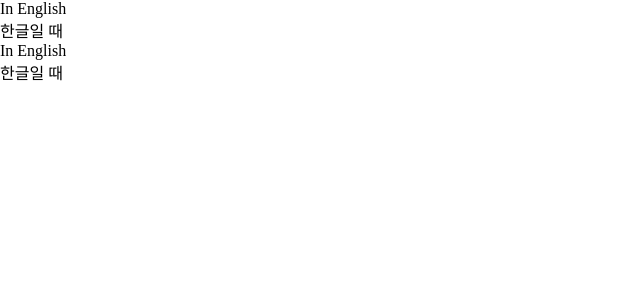
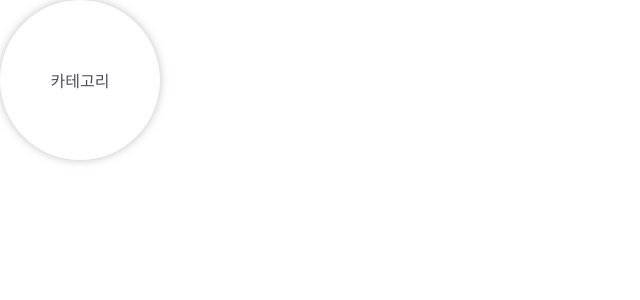
Before and after one commit to modern-agile-team/3term-main-front, a Next.js app: page /test/hg in a window 1280 px wide. Shown: the top 300 px of the page, without its empty margins (0-640 px from the left). Built offline with nearby package versions, Linux system fonts and the light colour scheme.

Commit message:
Add/hangyeol:Added Basic category

```diff
--- /dev/null
+++ b/components/category/Basic.tsx
@@ -0,0 +1,43 @@
+import { css, cx } from '@emotion/css';
+import {
+  colors,
+  color,
+  fontSizes,
+  fontWeights,
+  radius,
+} from '../../style/palette';
+
+function Basic(props) {
+  const category = css`
+    display: flex;
+    justify-content: center;
+    align-items: center;
+    width: 160px;
+    height: 160px;
+
+    box-shadow: 0 0 8px 0 rgba(132, 131, 141, 0.5);
+    /* 섀도우 스타일 정리되면 교체 */
+
+    :hover {
+      width: 180px;
+      height: 180px;
+      ${color.back(colors.subtle)}
+    }
+  `;
+  return (
+    <button
+      className={cx(
+        category,
+        color.back(colors.white),
+        color.content(colors.grayDark1),
+        radius.circle,
+        fontSizes[16],
+        fontWeights.normal
+      )}
+    >
+      {props.children}
+    </button>
+  );
+}
+
+export default Basic;
--- a/pages/_app.tsx
+++ b/pages/_app.tsx
@@ -8,6 +8,7 @@ injectGlobal`
   box-sizing: border-box;
   padding: 0;
   margin: 0;
+  font-family: 'Noto Sans KR', sans-serif;
 }
 & button {
   cursor: pointer;
--- a/pages/test/hg.tsx
+++ b/pages/test/hg.tsx
@@ -1,32 +1,15 @@
 import type { AppProps } from 'next/app';
 import { cx, css } from '@emotion/css';
-import { Global } from '@emotion/react';
+import Basic from '../../components/category/Basic';
 
 const styles = css`
-  /* @font-face {
-    font-family: 'Noto Sans KR';
-    src: url('/fonts/NotoSansKR-Black.otf') format('otf'),
-      url('/fonts/NotoSansKR-Bold.otf') format('otf'),
-      url('/fonts/NotoSansKR-Light.otf') format('otf'),
-      url('/fonts/NotoSansKR-Medium.otf') format('otf'),
-      url('/fonts/NotoSansKR-Regular.otf') format('otf'),
-      url('/fonts/NotoSansKR-Thin.otf') format('otf');
-    unicode-range: U+AC00-D7A3;
-  } */
-  * {
-    font-size: 50px;
-  }
+  font-size: 50px;
 `;
 
 function MyApp({}: AppProps) {
   return (
     <>
-      <Global styles={cx(styles)} />
-      <div className={cx(styles)}>{'In English'}</div>
-      <div className={cx(styles)}>{'한글일 때'}</div>
-      <span className={cx(styles)}>{'In English'}</span>
-      <br />
-      <span className={cx(styles)}>{'한글일 때'}</span>
+      <Basic>{'카테고리'}</Basic>
     </>
   );
 }
--- a/style/palette.ts
+++ b/style/palette.ts
@@ -115,4 +115,4 @@ const radius: object = {
   `,
 }; //한결
 
-export { colors, color, fontSizes, fontWeights };
+export { colors, color, fontSizes, fontWeights, radius };
```
